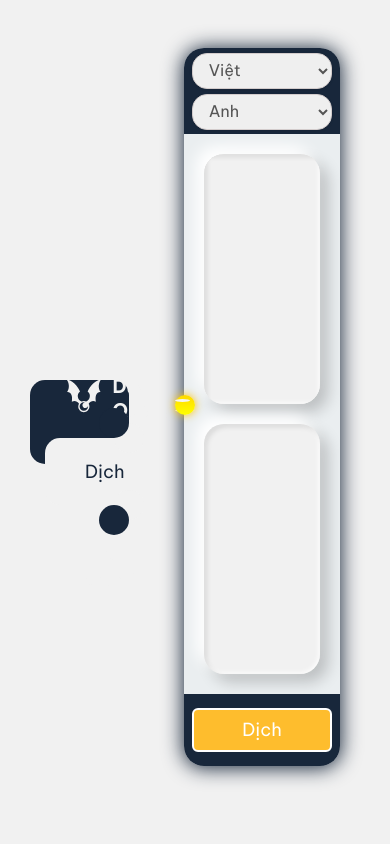
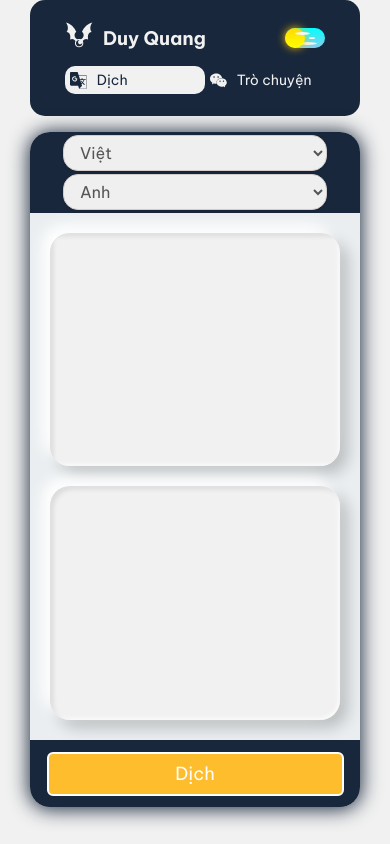
Before and after one commit to ndq04/ChatBotApp, a React (Create React App) app in the folder FE/: page / in a window 390 px wide. Built offline with nearby package versions, Linux system fonts and the light colour scheme.

Commit message:
edit responsive

```diff
--- a/FE/src/components/Header.js
+++ b/FE/src/components/Header.js
@@ -15,6 +15,7 @@ const Header = () => {
         <h3 className={isToggle ? 'dark' : ''}>
           <span>
             <GiBatwingEmblem
+              className='logo'
               fontSize='200%'
               style={{
                 marginRight: '10px',
--- a/FE/src/styles/index.css
+++ b/FE/src/styles/index.css
@@ -53,7 +53,7 @@ h3.dark {
 .header {
   width: 30%;
   height: 92%;
-  margin-right: 35px;
+  margin-right: 30px;
   display: flex;
   flex-direction: column;
   background-color: #18273b;
@@ -84,7 +84,6 @@ h3.dark {
   display: flex;
   align-items: center;
   width: 100%;
-  /* background: red; */
   padding: 20px;
   margin-bottom: 20px;
   border-radius: 15px 0 0 15px;
--- a/FE/src/styles/responsive.css
+++ b/FE/src/styles/responsive.css
@@ -1,29 +1,59 @@
-@media screen and (max-width: 1299px) {
+@media screen and (max-width: 1279px) {
+  .App {
+    flex-direction: column;
+  }
+  .header {
+    width: 100%;
+    height: 12%;
+    margin-left: 30px;
+    padding: 15px;
+  }
+  .header-nav {
+    height: 100%;
+    margin-bottom: 0;
+  }
+  .logo {
+    font-size: 150%;
+  }
+  .toggle {
+    margin-left: 0;
+  }
+  .header-menu {
+    padding-top: 0;
+    padding-left: 20px;
+    display: flex;
+    align-items: center;
+    justify-content: flex-end;
+  }
+  .header-menu li a {
+    width: 140px;
+    padding: 5px;
+    margin: 0;
+    font-size: 14px;
+    border-radius: 10px;
+  }
+  .header-menu li a span {
+    margin-left: 10px;
+  }
+  .header-menu li a.active::before,
+  .header-menu li a.active::after {
+    display: none;
+  }
+  .icon {
+    font-size: 120%;
+  }
   .container {
-    padding-left: 50px;
-    padding-right: 50px;
+    width: 100%;
+    margin: 0 auto;
   }
-}
-@media screen and (max-width: 1279px) {
-  .container {
-    padding-left: 30px;
-    padding-right: 30px;
-  }
-  .chatbot {
-    margin-top: -20px;
-  }
-  .message-bot {
-    max-width: 50%;
-  }
+
   button {
     background: #ff6059;
   }
 }
 @media screen and (max-width: 959px) {
   .container {
-    margin-top: 20px;
-    padding-left: 20px;
-    padding-right: 20px;
+    margin-top: -20px;
   }
   .translate {
     height: 80vh;
@@ -40,9 +70,6 @@
   .translate-foot {
     height: 10%;
   }
-  .translate-body {
-    flex-direction: column;
-  }
   .input {
     margin-bottom: 0;
   }
@@ -50,17 +77,9 @@
     display: none;
   }
 }
-@media screen and (max-width: 767px) {
-  .translate-head {
-    padding: 0 5%;
-  }
-}
 @media screen and (max-width: 599px) {
-  .chatbot {
-    height: 85vh;
-  }
-  .translate {
-    height: 85vh;
+  .header {
+    height: 15%;
   }
   .chatbot_header,
   .chatbot_send {
@@ -130,9 +149,6 @@
     flex: none;
     width: 100%;
   }
-  .header {
-    height: 10vh;
-  }
   .links li a {
     width: 30px;
     height: 30px;
```
